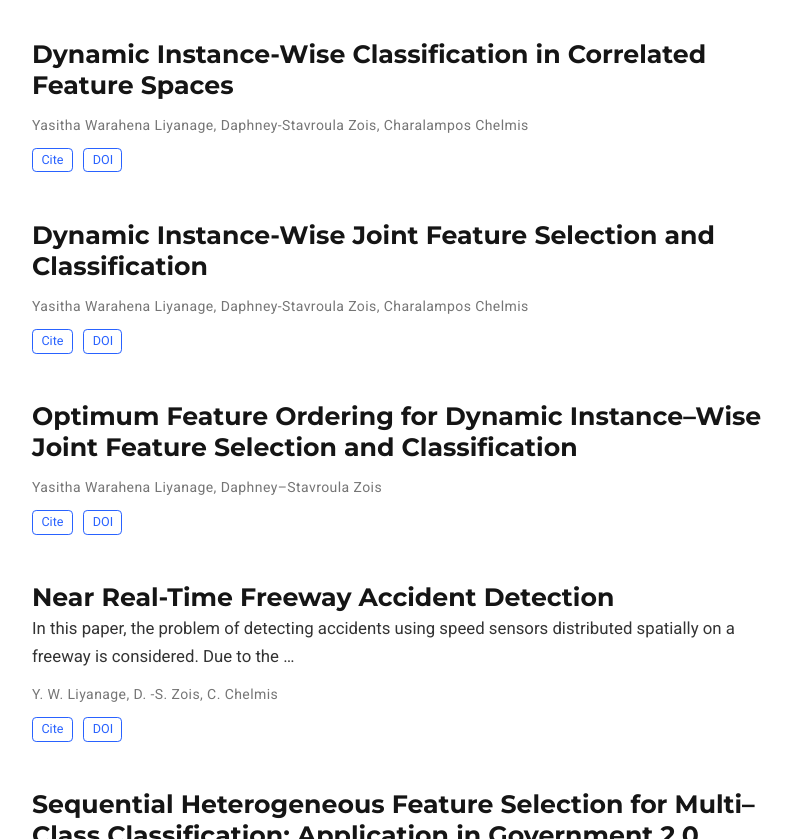
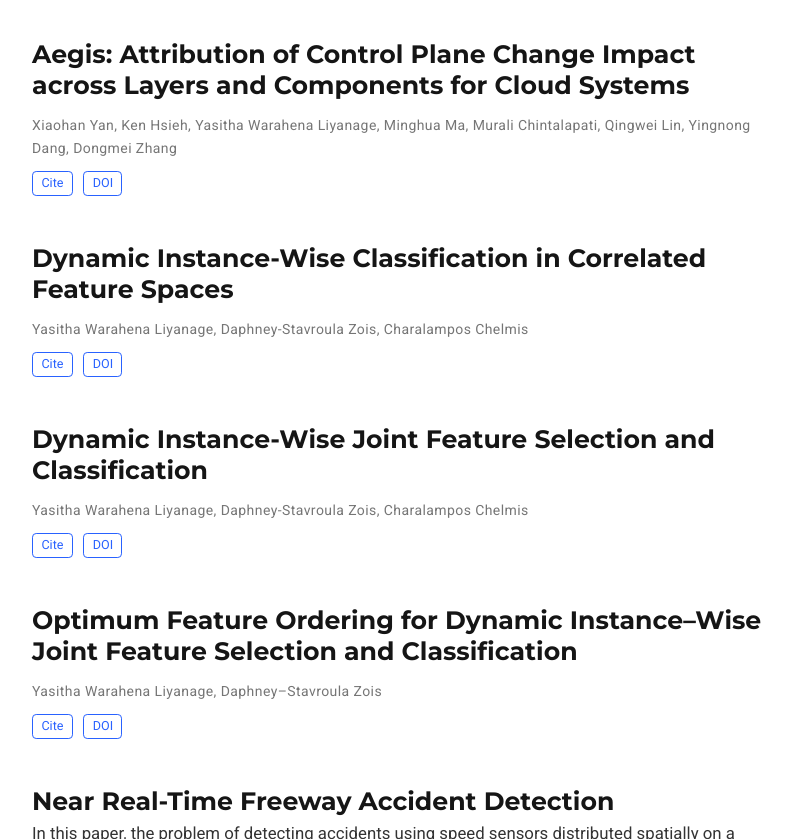
Before and after one commit to yliyanage/yliyanage.github.io, a plain HTML site: page index.html in a window 1280 px wide. Shown: the part 2554-3393 px from the top of the page, without its empty margins (423-1215 px from the left). Drawn offline with nearby package versions, Linux system fonts and the light colour scheme; some packages are replaced by stand-ins of ours; some icons are missing.

Commit message:
added publication

```diff
--- a/index.html
+++ b/index.html
@@ -1224,6 +1224,79 @@
 
 
 
+ <div class="media stream-item">
+  <div class="media-body">
+
+    <h3 class="article-title mb-0 mt-0">
+      <a href="/publication/0000002/" >Aegis: Attribution of Control Plane Change Impact across Layers and Components for Cloud Systems</a>
+    </h3>
+
+
+
+    <div class="stream-meta article-metadata">
+
+
+
+
+      <div>
+
+
+
+  <span>Xiaohan Yan</span>,  <span>Ken Hsieh</span>,  <span>Yasitha Warahena Liyanage</span>, <span>Minghua Ma</span>, <span>Murali Chintalapati</span>,   <span>Qingwei Lin</span>,   <span>Yingnong Dang</span>,  <span>Dongmei Zhang</span>
+      </div>
+
+    </div>
+
+
+    <div class="btn-links">
+
+
+
+
+
+
+
+
+
+
+
+
+
+
+
+<button type="button" class="btn btn-outline-primary my-1 mr-1 btn-sm js-cite-modal"
+        data-filename="/publication/0000002/cite.bib">
+  Cite
+</button>
+
+
+
+
+
+
+
+
+
+
+
+
+
+<a class="btn btn-outline-primary my-1 mr-1 btn-sm" href="https://doi.org/10.1109/ICSE-SEIP58684.2023.00026" target="_blank" rel="noopener">
+  DOI
+</a>
+
+
+
+    </div>
+
+
+  </div>
+  <div class="ml-3">
+
+
+  </div>
+</div>
+
 
 
 
```
Also changed, not shown: publication/0000002/index.html (added, +20 -0 lines), 1 other file.
